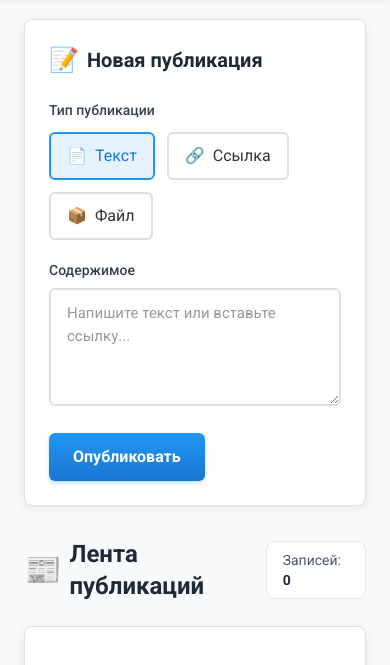
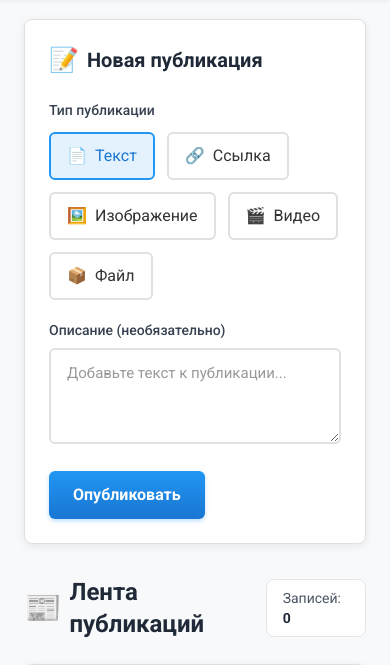
Before and after one commit to Alast0rRL/mymess, a Flask app: page / in a window 390 px wide. Shown: the part 77-742 px from the top of the page. Run offline with Flask 3, Linux system fonts and the light colour scheme; the visitor is signed in with stand-in values (Sample User, id 1); some libraries are stand-ins or nearby versions.

Commit message:
Add image and video post types
- New post types: image, video
- Supported formats: PNG, JPG, GIF, WebP, BMP, SVG (images)
- Supported formats: MP4, WebM, OGG, AVI, MOV, MKV (video)
- Auto-detection of file type on upload
- Image display with lazy loading
- Video player with controls and preload metadata
- Pink badge for images, purple for videos
- Responsive media containers
- Updated form with image/video options
- CSS styles for media containers

Co-authored-by: Qwen-Coder <qwen-coder@alibabacloud.com>

```diff
--- a/app.py
+++ b/app.py
@@ -6,6 +6,21 @@ from werkzeug.middleware.proxy_fix import ProxyFix
 from config import Config
 from models import db, Post
 from auth import check_password, login_required, is_admin
+
+
+def get_file_type(filename: str) -> str:
+    """Определение типа файла по расширению."""
+    ext = filename.rsplit('.', 1)[1].lower() if '.' in filename else ''
+
+    image_exts = {'png', 'jpg', 'jpeg', 'gif', 'webp', 'bmp', 'svg'}
+    video_exts = {'mp4', 'webm', 'ogg', 'avi', 'mov', 'mkv'}
+
+    if ext in image_exts:
+        return 'image'
+    elif ext in video_exts:
+        return 'video'
+    else:
+        return 'file'
 
 
 def create_app(config_class=Config):
@@ -63,13 +78,14 @@ def create_app(config_class=Config):
                 ext = filename.rsplit('.', 1)[1].lower() if '.' in filename else ''
 
                 if ext not in app.config['ALLOWED_EXTENSIONS']:
-                    flash(f'Недопустимый тип файла. Разрешены: {", ".join(app.config["ALLOWED_EXTENSIONS"])}', 'error')
+                    flash(f'Недопустимый тип файла. Разрешены: изображения, видео, PDF, архивы', 'error')
                     return redirect(url_for('index'))
 
                 unique_filename = generate_unique_filename(filename)
                 file.save(os.path.join(app.config['UPLOAD_FOLDER'], unique_filename))
                 file_path = unique_filename
-                post_type = 'file'
+                # Автоматически определяем тип файла
+                post_type = get_file_type(filename)
             else:
                 flash('Файл не выбран', 'error')
                 return redirect(url_for('index'))
--- a/templates/index.html
+++ b/templates/index.html
@@ -29,6 +29,20 @@
                     </span>
                 </label>
                 <label class="cursor-pointer">
+                    <input type="radio" name="type" value="image" class="peer sr-only" onchange="toggleFileInput()">
+                    <span class="radio-card">
+                        <span>🖼️</span>
+                        <span>Изображение</span>
+                    </span>
+                </label>
+                <label class="cursor-pointer">
+                    <input type="radio" name="type" value="video" class="peer sr-only" onchange="toggleFileInput()">
+                    <span class="radio-card">
+                        <span>🎬</span>
+                        <span>Видео</span>
+                    </span>
+                </label>
+                <label class="cursor-pointer">
                     <input type="radio" name="type" value="file" class="peer sr-only" onchange="toggleFileInput()">
                     <span class="radio-card">
                         <span>📦</span>
@@ -40,10 +54,10 @@
 
         <!-- Поле содержимого -->
         <div>
-            <label class="block text-sm font-medium text-gray-700 mb-2">Содержимое</label>
-            <textarea name="content" rows="4"
+            <label class="block text-sm font-medium text-gray-700 mb-2">Описание (необязательно)</label>
+            <textarea name="content" rows="3"
                 class="w-full input-clean"
-                placeholder="Напишите текст или вставьте ссылку..."></textarea>
+                placeholder="Добавьте текст к публикации..."></textarea>
         </div>
 
         <!-- Поле загрузки файла -->
@@ -51,9 +65,9 @@
             <label class="block text-sm font-medium text-gray-700 mb-2">Файл</label>
             <input type="file" name="file" id="fileInput"
                 class="w-full input-clean"
-                accept=".png,.jpg,.jpeg,.gif,.pdf,.zip,.rar,.7z,.tar,.gz">
+                accept=".png,.jpg,.jpeg,.gif,.webp,.bmp,.svg,.mp4,.webm,.ogg,.avi,.mov,.mkv,.pdf,.zip,.rar,.7z,.tar,.gz">
             <p class="mt-2 text-xs text-gray-500">
-                Изображения, PDF, архивы до 100 МБ
+                Изображения (PNG, JPG, GIF, WebP), Видео (MP4, WebM), Документы, Архивы. Макс. 100 МБ
             </p>
         </div>
 
@@ -87,9 +101,13 @@
                     <span class="post-type-badge
                         {% if post.type == 'text' %}post-type-text
                         {% elif post.type == 'link' %}post-type-link
+                        {% elif post.type == 'image' %}post-type-image
+                        {% elif post.type == 'video' %}post-type-video
                         {% elif post.type == 'file' %}post-type-file{% endif %}">
                         {% if post.type == 'text' %}📄
                         {% elif post.type == 'link' %}🔗
+                        {% elif post.type == 'image' %}🖼️
+                        {% elif post.type == 'video' %}🎬
                         {% elif post.type == 'file' %}📦{% endif %}
                         {{ post.type }}
                     </span>
@@ -119,14 +137,35 @@
 
             <!-- Содержимое поста -->
             <div class="prose max-w-none text-gray-700">
-                {% if post.type == 'link' %}
+                {% if post.type == 'image' %}
+                    {% if post.content %}
+                    <p class="mb-3">{{ post.content }}</p>
+                    {% endif %}
+                    <div class="media-container">
+                        <img src="{{ url_for('static', filename='uploads/' + post.file_path) }}"
+                            alt="Изображение"
+                            class="media-image"
+                            loading="lazy">
+                    </div>
+                {% elif post.type == 'video' %}
+                    {% if post.content %}
+                    <p class="mb-3">{{ post.content }}</p>
+                    {% endif %}
+                    <div class="media-container">
+                        <video controls class="media-video" preload="metadata">
+                            <source src="{{ url_for('static', filename='uploads/' + post.file_path) }}" type="video/{{ post.file_path.split('.')[-1] }}">
+                            Ваш браузер не поддерживает видео.
+                        </video>
+                    </div>
+                {% elif post.type == 'link' %}
+                    {% if post.content %}
                     <p class="break-all">
                         {{ post.content | urlize(target='_blank', rel='noopener', trim_url_limit=50) }}
                     </p>
+                    {% endif %}
                 {% elif post.type == 'file' %}
-                    <div class="space-y-3">
                     {% if post.content %}
-                        <p>{{ post.content }}</p>
+                    <p class="mb-3">{{ post.content }}</p>
                     {% endif %}
                     <a href="{{ url_for('static', filename='uploads/' + post.file_path) }}"
                         download
@@ -136,9 +175,10 @@
                         </svg>
                         Скачать файл
                     </a>
-                    </div>
                 {% else %}
+                    {% if post.content %}
                     <p class="whitespace-pre-wrap">{{ post.content }}</p>
+                    {% endif %}
                 {% endif %}
             </div>
         </article>
@@ -159,8 +199,9 @@
 <script>
 function toggleFileInput() {
     const fileInput = document.getElementById('fileInputContainer');
-    const isFile = document.querySelector('input[name="type"][value="file"]').checked;
-    fileInput.classList.toggle('hidden', !isFile);
+    const type = document.querySelector('input[name="type"]:checked').value;
+    const isMedia = ['image', 'video', 'file'].includes(type);
+    fileInput.classList.toggle('hidden', !isMedia);
 }
 
 document.getElementById('fileInput')?.addEventListener('change', function(e) {
```
Also changed, not shown: config.py (+8 -1 lines), static/css/style.css (+40 -0 lines). Lines whose indentation alone changed are shown as unchanged.
